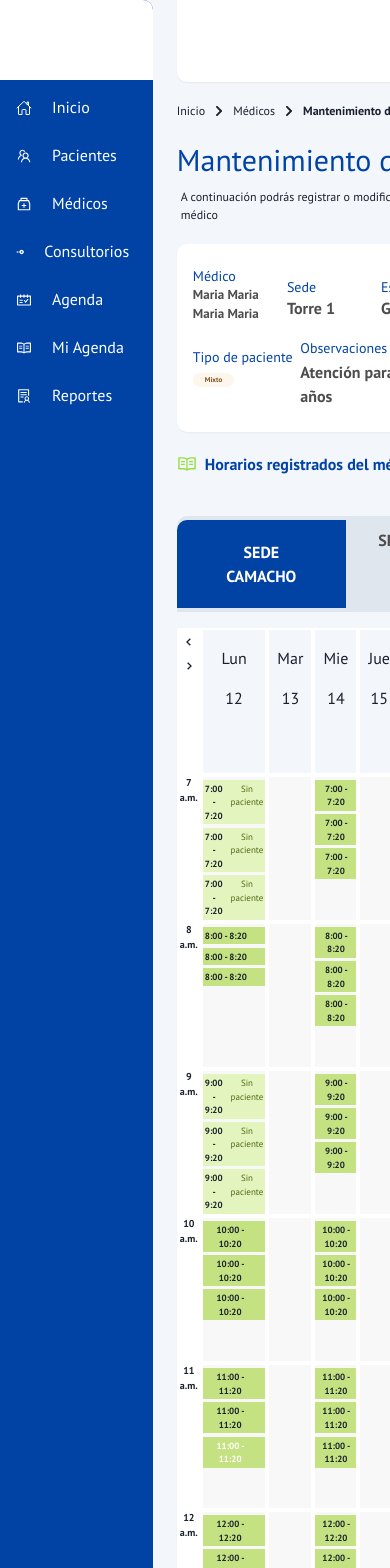
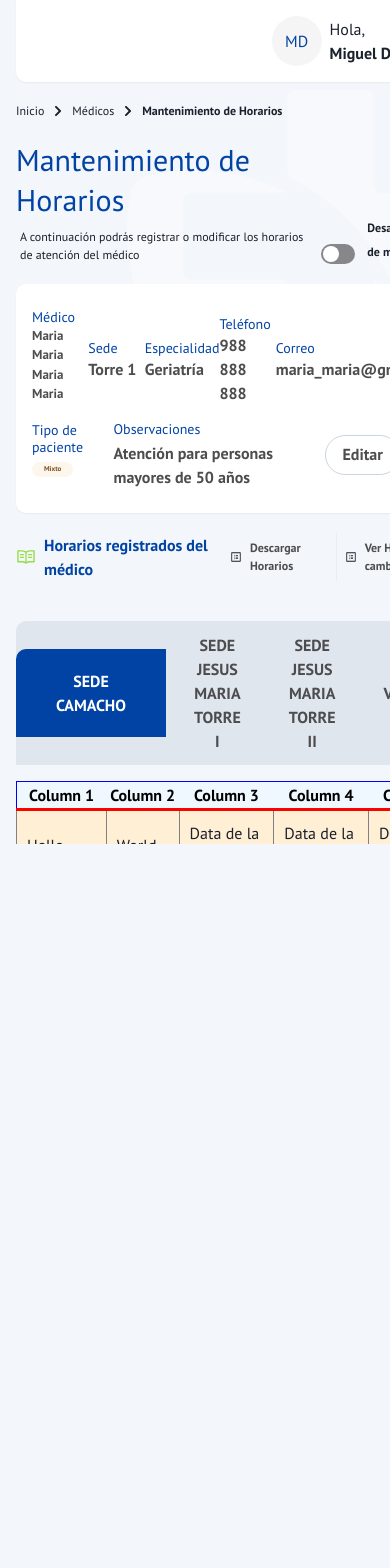
Before and after one commit to MarcAnt/medicos-template, a React (Create React App) app: page / in a window 390 px wide. Shown: the top 1568 px of the page. After the commit the page ends 844 px from the top, so only its background shows below. Built offline with nearby package versions, Linux system fonts and the light colour scheme.

Commit message:
Implementando React Table y Sidebar Fixed con responsive a zoom 150%

```diff
--- a/package.json
+++ b/package.json
@@ -16,6 +16,7 @@
     "react-grid-layout": "^1.3.0",
     "react-icons": "^4.2.0",
     "react-scripts": "4.0.3",
+    "react-table": "^7.7.0",
     "web-vitals": "^1.0.1"
   },
   "scripts": {
--- a/src/App.js
+++ b/src/App.js
@@ -1,15 +1,30 @@
 import PrincipalPanel from "./components/PrincipalPanel/PrincipalPanel";
 import "@fontsource/pt-sans/400.css";
 import "@fontsource/pt-sans/700.css";
-import { Stack } from "@chakra-ui/react";
+import { Grid, GridItem } from "@chakra-ui/react";
 import ContentBody from "./components/Content/ContentBody";
 const App = () => {
   return (
     <>
-      <Stack direction="row">
-        <PrincipalPanel />
-        <ContentBody />
-      </Stack>
+      <Grid
+        h="100vh"
+        templateRows="repeat(2, 1fr)"
+        templateColumns={["1fr", "1fr%", "1fr%", "18% 82%"]}
+      >
+        <GridItem
+          rowSpan={2}
+          colSpan={1}
+          position="sticky"
+          display={["none", "none", "none", "block"]}
+        >
+          <PrincipalPanel />
+          {/* <ContentBody /> */}
+        </GridItem>
+        <GridItem rowSpan={2}>
+          <ContentBody />
+        </GridItem>
+        {/* <GridItem colSpan={4} bg="tomato" /> */}
+      </Grid>
     </>
   );
 };
--- a/src/components/Content/ContentBody.jsx
+++ b/src/components/Content/ContentBody.jsx
@@ -14,9 +14,9 @@ const ContentBody = () => {
     <Stack
       flex="75%"
       bgImage="url('./isotipo.png')"
-      bgPos="95% 5%"
+      bgPos="98% 90px"
       bgRepeat="no-repeat"
-      bgSize="30% 30%"
+      bgSize="350px 350px"
     >
       <Box as="main">
         <HeaderTop />
--- a/src/components/Content/MainTable/ContentTable.jsx
+++ b/src/components/Content/MainTable/ContentTable.jsx
@@ -1,4 +1,5 @@
 import React from "react";
+import { ReactTable } from "./ReactTable";
 import TableHeader from "./TableHeader";
 import TableWrapper from "./TableWrapper";
 
@@ -6,7 +7,8 @@ const ContentTable = () => {
   return (
     <>
       <TableHeader />
-      <TableWrapper />
+      {/* <TableWrapper /> */}
+      <ReactTable />
     </>
   );
 };
--- /dev/null
+++ b/src/components/Content/MainTable/ReactTable.jsx
@@ -0,0 +1,134 @@
+import { Box } from "@chakra-ui/layout";
+import React, { useMemo } from "react";
+import { useTable } from "react-table";
+
+export const ReactTable = () => {
+  const data = useMemo(
+    () => [
+      {
+        col1: "Hello",
+        col2: "World",
+        col3: "Data de la tabla",
+        col4: "Data de la tabla",
+        col5: "Data de la tabla",
+      },
+      {
+        col1: "react-table",
+        col2: "rocks",
+        col3: "Data de la tabla",
+        col4: "Data de la tabla",
+        col5: "Data de la tabla",
+      },
+      {
+        col1: "whatever",
+        col2: "you want",
+        col3: "Data de la tabla",
+        col4: "Data de la tabla",
+        col5: "Data de la tabla",
+      },
+      {
+        col1: "whatever",
+        col2: "you want",
+        col3: "Data de la tabla",
+        col4: "Data de la tabla",
+        col5: "Data de la tabla",
+      },
+      {
+        col1: "whatever",
+        col2: "you want",
+        col3: "Data de la tabla",
+        col4: "Data de la tabla",
+        col5: "Data de la tabla",
+      },
+      {
+        col1: "whatever",
+        col2: "you want",
+        col3: "Data de la tabla",
+        col4: "Data de la tabla",
+        col5: "Data de la tabla",
+      },
+    ],
+    []
+  );
+
+  const columns = useMemo(
+    () => [
+      {
+        Header: "Column 1",
+        accessor: "col1", // accessor is the "key" in the data
+      },
+      {
+        Header: "Column 2",
+        accessor: "col2",
+      },
+      {
+        Header: "Column 3",
+        accessor: "col3",
+      },
+      {
+        Header: "Column 4",
+        accessor: "col4",
+      },
+      {
+        Header: "Column 5",
+        accessor: "col5",
+      },
+    ],
+    []
+  );
+
+  const { getTableProps, getTableBodyProps, headerGroups, rows, prepareRow } =
+    useTable({ columns, data });
+
+  return (
+    <Box width="100%" p="4">
+      <table
+        {...getTableProps()}
+        style={{ border: "solid 1px blue", width: "100%" }}
+      >
+        <thead>
+          {headerGroups.map((headerGroup) => (
+            <tr {...headerGroup.getHeaderGroupProps()}>
+              {headerGroup.headers.map((column) => (
+                <th
+                  {...column.getHeaderProps()}
+                  style={{
+                    borderBottom: "solid 3px red",
+                    background: "aliceblue",
+                    color: "black",
+                    fontWeight: "bold",
+                  }}
+                >
+                  {column.render("Header")}
+                </th>
+              ))}
+            </tr>
+          ))}
+        </thead>
+        <tbody {...getTableBodyProps()}>
+          {rows.map((row) => {
+            prepareRow(row);
+            return (
+              <tr {...row.getRowProps()}>
+                {row.cells.map((cell) => {
+                  return (
+                    <td
+                      {...cell.getCellProps()}
+                      style={{
+                        padding: "10px",
+                        border: "solid 1px gray",
+                        background: "papayawhip",
+                      }}
+                    >
+                      {cell.render("Cell")}
+                    </td>
+                  );
+                })}
+              </tr>
+            );
+          })}
+        </tbody>
+      </table>
+    </Box>
+  );
+};
--- a/src/components/Content/TitleHeader/TitleComponent.jsx
+++ b/src/components/Content/TitleHeader/TitleComponent.jsx
@@ -15,7 +15,7 @@ const TitleComponent = () => {
         </Text>
       </Box>
       <Stack flexDir="row" pr="4" justify="center" alignItems="flex-end">
-        <Switch mr="3" />
+        <Switch mr="3" variant="brand" />
         <Text fontSize="xs" lineHeight="6" fontWeight="bold">
           Desactivar Horario de médico
         </Text>
--- a/src/components/PrincipalPanel/PrincipalPanel.jsx
+++ b/src/components/PrincipalPanel/PrincipalPanel.jsx
@@ -15,50 +15,58 @@ import { Box, Stack } from "@chakra-ui/layout";
 
 const PrincipalPanel = () => {
   return (
-    <Stack bgColor="brand.900" flex="8%" borderTopRightRadius="10">
+    <Stack
+      bgColor="brand.900"
+      borderTopRightRadius="10"
+      position="fixed"
+      width="18%"
+      h="100vh"
+    >
       <Box as="header" bgColor="white" p="10" borderTopRightRadius="10"></Box>
-      <Button w="95%" variant="buttonPanel" mb="3">
+      <Box pt="5">
+        <Button w="95%" p="6" variant="buttonPanel" mb="3">
           <IoHomeOutline />
           <Box as="span" pl="5" fontWeight="light">
             Inicio
           </Box>
         </Button>
-      <Button w="95%" variant="buttonPanel" mb="3">
+        <Button w="95%" p="6" variant="buttonPanel" mb="3">
           <AiOutlineTeam />
           <Box as="span" pl="5" fontWeight="light">
             Pacientes
           </Box>
         </Button>
-      <Button w="95%" variant="buttonPanel" mb="3">
+        <Button w="95%" p="6" variant="buttonPanel" mb="3">
           <AiOutlineMedicineBox />
           <Box as="span" pl="5" fontWeight="light">
             Médicos
           </Box>
         </Button>
-      <Button w="95%" variant="buttonPanel" mb="3">
+        <Button w="95%" p="6" variant="buttonPanel" mb="3">
           <AiOutlineSubnode />
           <Box as="span" pl="5" fontWeight="light">
             Consultorios
           </Box>
         </Button>
-      <Button w="95%" variant="buttonPanel" mb="3">
+        <Button w="95%" p="6" variant="buttonPanel" mb="3">
           <AiOutlineSchedule />
           <Box as="span" pl="5" fontWeight="light">
             Agenda
           </Box>
         </Button>
-      <Button w="95%" variant="buttonPanel" mb="3">
+        <Button w="95%" p="6" variant="buttonPanel" mb="3">
           <AiOutlineRead />
           <Box as="span" pl="5" fontWeight="light">
             Mi Agenda
           </Box>
         </Button>
-      <Button w="95%" variant="buttonPanel" mb="3">
+        <Button w="95%" p="6" variant="buttonPanel" mb="3">
           <AiOutlineSolution />
           <Box as="span" pl="5" fontWeight="light">
             Reportes
           </Box>
         </Button>
+      </Box>
     </Stack>
   );
 };
--- a/src/resources/theme.js
+++ b/src/resources/theme.js
@@ -14,6 +14,20 @@ const colors = {
   },
   switchBg: {
     900: "#87878B",
+  },
+};
+
+const Switch = {
+  variants: {
+    brand: {
+      width: 200,
+      track: {
+        bg: "#87878B",
+        _checked: {
+          bg: "#84BD00",
+        },
+      },
+    },
   },
 };
 
@@ -40,4 +54,9 @@ const fonts = {
   body: "Pt Sans, sans-serif",
 };
 
-export default extendTheme({ styles, colors, fonts, components: { Button } });
+export default extendTheme({
+  styles,
+  colors,
+  fonts,
+  components: { Button, Switch },
+});
```
Also changed, not shown: 1 other file (tests, documents, lock files or other folders). Lines whose indentation alone changed are shown as unchanged.
